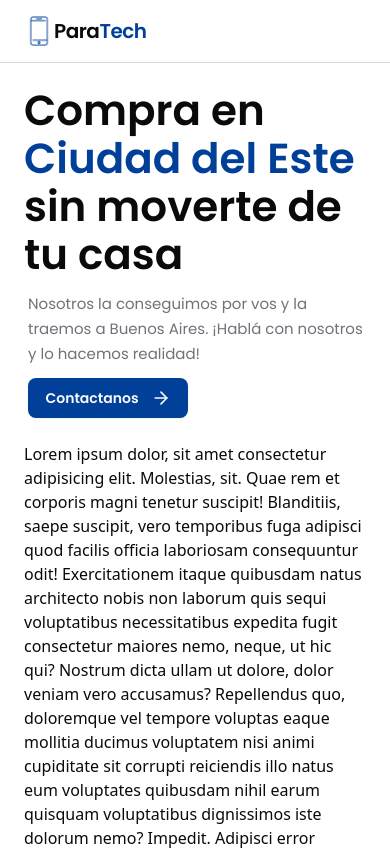
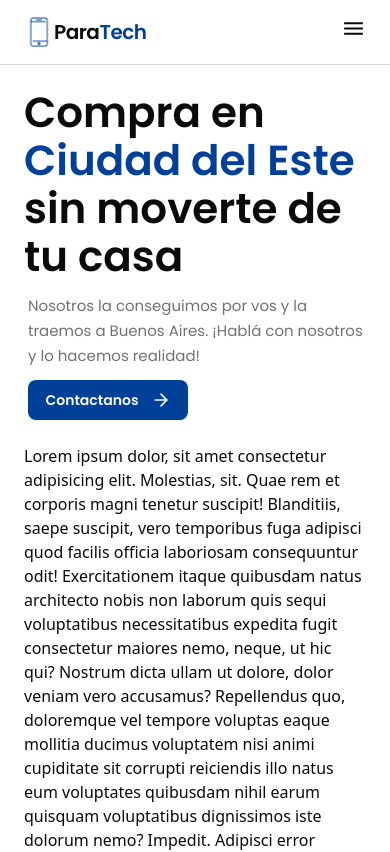
Before and after one commit to Nikks998/paratech, a React (Vite) app: page / in a window 390 px wide. Shown: the top 852 px of the page. Built offline with nearby package versions, Linux system fonts and the light colour scheme.

Commit message:
fix: mobile navbar

```diff
--- a/src/App.jsx
+++ b/src/App.jsx
@@ -7,7 +7,7 @@ import { Button } from "./components/ui/button" */
 
 function App() {
   return (
-    <div className="w-full" id="home" >
+    <div className="w-full" id="home">
       <div className={`${styles.flexCenter} sticky top-0 z-10 backdrop-blur-3xl border-b border-neutral-700/20 `}>
         <div className={`${styles.boxWidth}`}>
           <Navbar />
--- a/src/components/Navbar.jsx
+++ b/src/components/Navbar.jsx
@@ -1,5 +1,11 @@
+import { useState } from 'react';
 import logo from '../assets/logo.png'
 import { Button } from './ui/button';
+import { IoMdMenu } from "react-icons/io";
+import { MdClose } from "react-icons/md";
+
+
+
 
 const navLinks = [
     {
@@ -22,10 +28,16 @@ const navLinks = [
 
 const Navbar = () => {
 
+    const [mobileDrawerOpen, setMobileDrawerOpen] = useState(false);
+    const toggleNavbar = () => {
+        setMobileDrawerOpen(!mobileDrawerOpen);
+    };
+
     const handleScroll = (id) => {
         const e = document.getElementById(id)
         if (e) {
             e.scrollIntoView({ behavior: 'smooth' })
+            setMobileDrawerOpen(false)
         }
     }
     return (
@@ -48,11 +60,36 @@ const Navbar = () => {
                             >
                                 {nav.title}
                             </Button>
-
                         </li>
                     );
                 })}
             </ul>
+            <div className="lg:hidden md:flex flex-col justify-end">
+                <button onClick={toggleNavbar} className='md:hidden'>
+                    {mobileDrawerOpen ? <MdClose size={'25px'}/> : <IoMdMenu size={'25px'}/>}
+                </button>
+            </div>
+            {
+                mobileDrawerOpen && (
+                    <div className='md:hidden fixed right-2 top-18 z-20 p-4 bg-slate-50/80 rounded-xl border border-slate-300'>
+                        <ul className='flex flex-col justify-center items-center'>
+                            {navLinks.map((nav) => {
+                                return (
+                                    <li key={nav.id} className='cursor-pointer'>
+                                        <Button
+                                            variant={"link"}
+                                            className={`text-black cursor-pointer`}
+                                            onClick={() => handleScroll(nav.id)}
+                                        >
+                                            {nav.title}
+                                        </Button>
+                                    </li>
+                                );
+                            })}
+                        </ul>
+                    </div>
+                )
+            }
         </nav>
     )
 }
```
